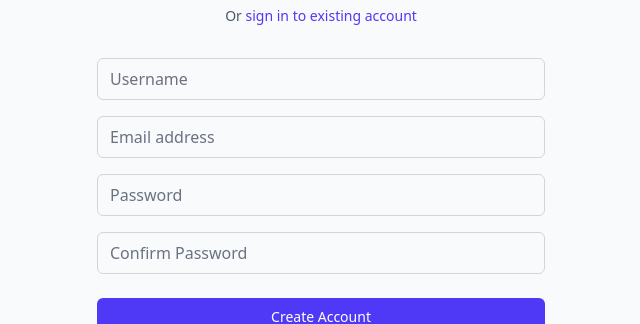
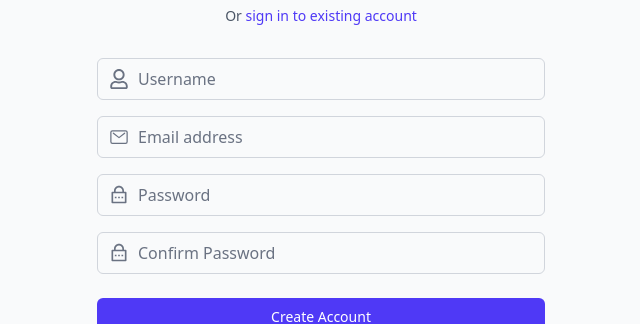
Before and after one commit to thesakshijaiswal/rewarder, a React (Vite) app in the folder frontend/: page /register in a window 1280 px wide. Shown: the part 293-617 px from the top of the page, without its empty margins (319-959 px from the left). Built offline with nearby package versions, Linux system fonts and the light colour scheme.

Commit message:
feat: add icons to input fields in Login and Register pages for improved UX

```diff
--- a/frontend/src/pages/Dashboard.jsx
+++ b/frontend/src/pages/Dashboard.jsx
@@ -13,7 +13,7 @@ const Dashboard = () => {
             Creator Dashboard
           </h1>
           <div className="flex items-center gap-3">
-            <span className="mr-4 text-gray-700">
+            <span className="mr-4 text-gray-700 capitalize">
               Welcome, {user?.username}! ({user?.credits} credits)
             </span>
             <Button
--- a/frontend/src/pages/LoginPage.jsx
+++ b/frontend/src/pages/LoginPage.jsx
@@ -2,6 +2,8 @@ import { useState } from "react";
 import { useAuth } from "../contexts/AuthContext";
 import { Link, useNavigate } from "react-router";
 import { Branding } from "../components";
+import { IoMailOutline } from "react-icons/io5";
+import { RiLockPasswordLine } from "react-icons/ri";
 
 const LoginPage = () => {
   const [formData, setFormData] = useState({
@@ -61,17 +63,20 @@ const LoginPage = () => {
         </div>
         <form className="mt-8 space-y-6" onSubmit={handleSubmit}>
           <div className="space-y-4 rounded-md">
-            <div>
+            <div className="relative">
               <label htmlFor="email" className="sr-only">
                 Email address
               </label>
+              <div className="pointer-events-none absolute inset-y-0 left-0 flex items-center pl-3 text-gray-500">
+                <IoMailOutline className="size-5" />
+              </div>
               <input
                 id="email"
                 name="email"
                 type="email"
                 autoComplete="email"
                 className={`relative block w-full appearance-none rounded-md border px-3 py-2 text-gray-900 placeholder-gray-500 focus:z-10 focus:border-indigo-500 focus:ring-indigo-500 focus:outline-none ${
-                  errors.email ? "border-red-500" : "border-gray-300"
+                  errors.email ? "border-red-500" : "border-gray-300 pl-10"
                 }`}
                 placeholder="Email address"
                 value={formData.email}
@@ -82,17 +87,20 @@ const LoginPage = () => {
                 <p className="mt-1 text-sm text-red-600">{errors.email}</p>
               )}
             </div>
-            <div>
+            <div className="relative">
               <label htmlFor="password" className="sr-only">
                 Password
               </label>
+              <div className="pointer-events-none absolute inset-y-0 left-0 flex items-center pl-3 text-gray-500">
+                <RiLockPasswordLine className="size-5" />
+              </div>
               <input
                 id="password"
                 name="password"
                 type="password"
                 autoComplete="current-password"
                 className={`relative block w-full appearance-none rounded-md border px-3 py-2 text-gray-900 placeholder-gray-500 focus:z-10 focus:border-indigo-500 focus:ring-indigo-500 focus:outline-none ${
-                  errors.password ? "border-red-500" : "border-gray-300"
+                  errors.password ? "border-red-500" : "border-gray-300 pl-10"
                 }`}
                 placeholder="Password"
                 value={formData.password}
--- a/frontend/src/pages/RegisterPage.jsx
+++ b/frontend/src/pages/RegisterPage.jsx
@@ -2,6 +2,9 @@ import { useState } from "react";
 import { useAuth } from "../contexts/AuthContext";
 import { Link, useNavigate } from "react-router";
 import { Branding } from "../components";
+import { IoMailOutline } from "react-icons/io5";
+import { RiLockPasswordLine } from "react-icons/ri";
+import { FaRegUser } from "react-icons/fa";
 
 const RegisterPage = () => {
   const [formData, setFormData] = useState({
@@ -78,15 +81,18 @@ const RegisterPage = () => {
         </div>
         <form className="mt-8 space-y-6" onSubmit={handleSubmit}>
           <div className="space-y-4 rounded-md">
-            <div>
+            <div className="relative">
               <label htmlFor="username" className="sr-only">
                 Username
               </label>
+              <div className="pointer-events-none absolute inset-y-0 left-0 flex items-center pl-3 text-gray-500">
+                <FaRegUser className="size-5" />
+              </div>
               <input
                 id="username"
                 name="username"
                 type="text"
-                className={`relative block w-full appearance-none rounded-md border px-3 py-2 text-gray-900 placeholder-gray-500 focus:z-10 focus:border-indigo-500 focus:ring-indigo-500 focus:outline-none ${
+                className={`relative block w-full appearance-none rounded-md border px-3 py-2 pl-10 text-gray-900 placeholder-gray-500 focus:z-10 focus:border-indigo-500 focus:ring-indigo-500 focus:outline-none ${
                   errors.username ? "border-red-500" : "border-gray-300"
                 }`}
                 placeholder="Username"
@@ -97,16 +103,19 @@ const RegisterPage = () => {
                 <p className="mt-1 text-sm text-red-600">{errors.username}</p>
               )}
             </div>
-            <div>
+            <div className="relative">
               <label htmlFor="email" className="sr-only">
                 Email
               </label>
+              <div className="pointer-events-none absolute inset-y-0 left-0 flex items-center pl-3 text-gray-500">
+                <IoMailOutline className="size-5" />
+              </div>
               <input
                 id="email"
                 name="email"
                 type="email"
                 autoComplete="email"
-                className={`relative block w-full appearance-none rounded-md border px-3 py-2 text-gray-900 placeholder-gray-500 focus:z-10 focus:border-indigo-500 focus:ring-indigo-500 focus:outline-none ${
+                className={`relative block w-full appearance-none rounded-md border px-3 py-2 pl-10 text-gray-900 placeholder-gray-500 focus:z-10 focus:border-indigo-500 focus:ring-indigo-500 focus:outline-none ${
                   errors.email ? "border-red-500" : "border-gray-300"
                 }`}
                 placeholder="Email address"
@@ -117,16 +126,19 @@ const RegisterPage = () => {
                 <p className="mt-1 text-sm text-red-600">{errors.email}</p>
               )}
             </div>
-            <div>
+            <div className="relative">
               <label htmlFor="password" className="sr-only">
                 Password
               </label>
+              <div className="pointer-events-none absolute inset-y-0 left-0 flex items-center pl-3 text-gray-500">
+                <RiLockPasswordLine className="size-5" />
+              </div>
               <input
                 id="password"
                 name="password"
                 type="password"
                 autoComplete="new-password"
-                className={`relative block w-full appearance-none rounded-md border px-3 py-2 text-gray-900 placeholder-gray-500 focus:z-10 focus:border-indigo-500 focus:ring-indigo-500 focus:outline-none ${
+                className={`relative block w-full appearance-none rounded-md border px-3 py-2 pl-10 text-gray-900 placeholder-gray-500 focus:z-10 focus:border-indigo-500 focus:ring-indigo-500 focus:outline-none ${
                   errors.password ? "border-red-500" : "border-gray-300"
                 }`}
                 placeholder="Password"
@@ -137,16 +149,19 @@ const RegisterPage = () => {
                 <p className="mt-1 text-sm text-red-600">{errors.password}</p>
               )}
             </div>
-            <div>
+            <div className="relative">
               <label htmlFor="confirmPassword" className="sr-only">
                 Confirm Password
               </label>
+              <div className="pointer-events-none absolute inset-y-0 left-0 flex items-center pl-3 text-gray-500">
+                <RiLockPasswordLine className="size-5" />
+              </div>
               <input
                 id="confirmPassword"
                 name="confirmPassword"
                 type="password"
                 autoComplete="new-password"
-                className={`relative block w-full appearance-none rounded-md border px-3 py-2 text-gray-900 placeholder-gray-500 focus:z-10 focus:border-indigo-500 focus:ring-indigo-500 focus:outline-none ${
+                className={`relative block w-full appearance-none rounded-md border px-3 py-2 pl-10 text-gray-900 placeholder-gray-500 focus:z-10 focus:border-indigo-500 focus:ring-indigo-500 focus:outline-none ${
                   errors.confirmPassword ? "border-red-500" : "border-gray-300"
                 }`}
                 placeholder="Confirm Password"
```
